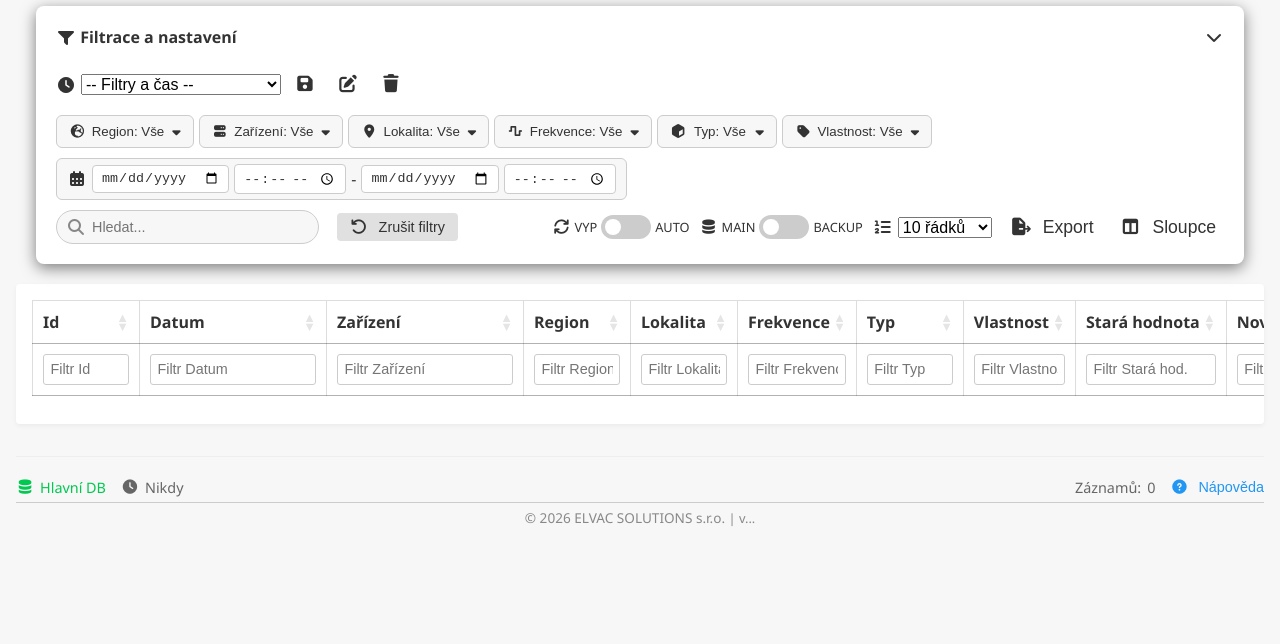
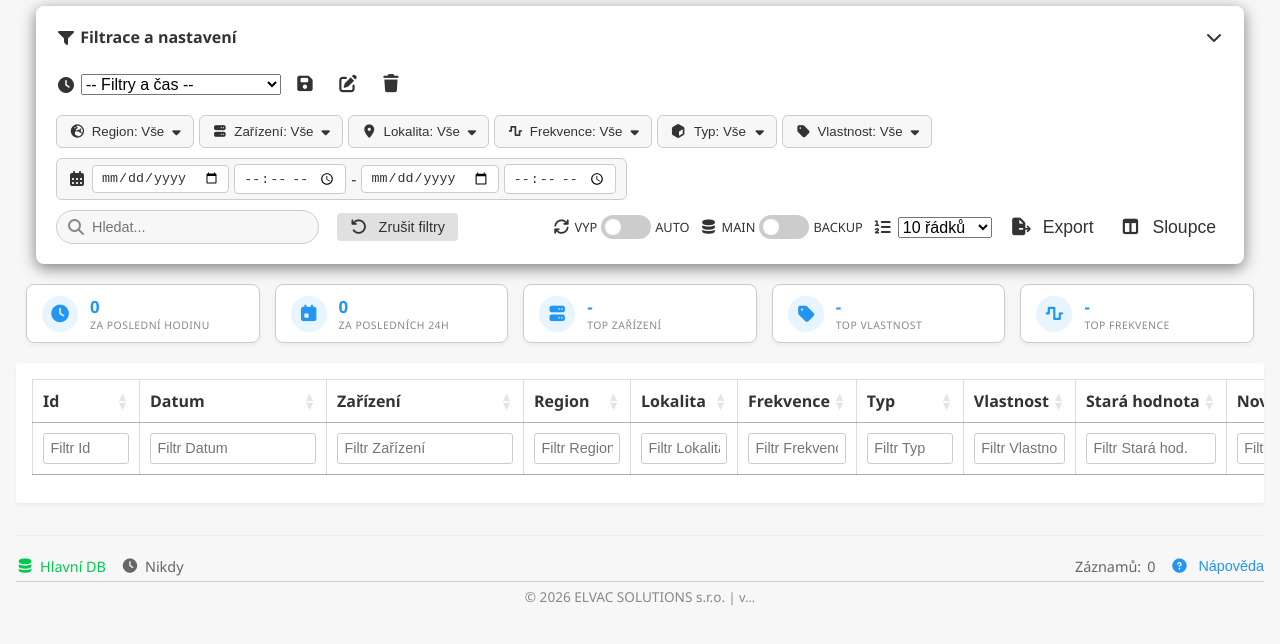
Before and after one commit to grycroman-dev/historian_web_rs, a website: page public/index.html in a window 1280 px wide. Shown: the part 86-730 px from the top of the page. Drawn offline with Linux system fonts and the light colour scheme; no server answers.

Commit message:
v2.0.15 - Implementace statistik v reálném čase a navigace klávesnicí

```diff
--- a/public/app.js
+++ b/public/app.js
@@ -802,6 +802,16 @@ $(document).ready(function () {
       const now = new Date();
       const utcString = now.toISOString().replace('T', ' ').substring(0, 19) + ' UTC';
       $('#lastUpdate').text(utcString);
+
+      // Update Real-time Stats from server JSON response
+      const json = api.ajax.json();
+      if (json && json.stats) {
+        $('#statLastHour').text(json.stats.count1h.toLocaleString());
+        $('#statLast24h').text(json.stats.count24h.toLocaleString());
+        $('#statTopDevice').text(json.stats.topDevice).attr('title', json.stats.topDevice);
+        $('#statTopProperty').text(json.stats.topProperty).attr('title', json.stats.topProperty);
+        $('#statTopFrequency').text(json.stats.topFrequency).attr('title', json.stats.topFrequency);
+      }
     }
   });
 
--- a/public/index.html
+++ b/public/index.html
@@ -167,6 +167,44 @@
     </div>
   </div>
 
+  <div class="stats-bar" id="statsBar">
+    <div class="stat-card">
+      <div class="stat-icon"><i class="fas fa-clock"></i></div>
+      <div class="stat-info">
+        <span class="stat-value" id="statLastHour">0</span>
+        <span class="stat-label">Za poslední hodinu</span>
+      </div>
+    </div>
+    <div class="stat-card">
+      <div class="stat-icon"><i class="fas fa-calendar-day"></i></div>
+      <div class="stat-info">
+        <span class="stat-value" id="statLast24h">0</span>
+        <span class="stat-label">Za posledních 24h</span>
+      </div>
+    </div>
+    <div class="stat-card">
+      <div class="stat-icon"><i class="fas fa-server"></i></div>
+      <div class="stat-info">
+        <span class="stat-value" id="statTopDevice">-</span>
+        <span class="stat-label">Top Zařízení</span>
+      </div>
+    </div>
+    <div class="stat-card">
+      <div class="stat-icon"><i class="fas fa-tag"></i></div>
+      <div class="stat-info">
+        <span class="stat-value" id="statTopProperty">-</span>
+        <span class="stat-label">Top Vlastnost</span>
+      </div>
+    </div>
+    <div class="stat-card">
+      <div class="stat-icon"><i class="fas fa-wave-square"></i></div>
+      <div class="stat-info">
+        <span class="stat-value" id="statTopFrequency">-</span>
+        <span class="stat-label">Top Frekvence</span>
+      </div>
+    </div>
+  </div>
+
   <main>
     <div class="table-wrapper">
       <table id="recordsTable" class="display nowrap" role="grid" aria-label="Auditní záznamy">
--- a/public/style.css
+++ b/public/style.css
@@ -1103,3 +1103,67 @@ body.dark-mode mark {
   background-color: #f57c00 !important;
   color: #fff !important;
 }
+
+/* Real-time Stats Bar */
+.stats-bar {
+  display: flex;
+  flex-wrap: wrap;
+  gap: 15px;
+  margin: 0 0 20px 0;
+  padding: 0 10px;
+}
+
+.stat-card {
+  background: var(--card-bg);
+  border: 1px solid var(--border-color);
+  border-radius: 8px;
+  padding: 10px 15px;
+  display: flex;
+  align-items: center;
+  gap: 12px;
+  box-shadow: 0 2px 5px rgba(0, 0, 0, 0.05);
+  transition: transform 0.2s, box-shadow 0.2s;
+  flex: 1;
+  min-width: 180px;
+}
+
+.stat-card:hover {
+  transform: translateY(-2px);
+  box-shadow: 0 4px 10px rgba(0, 0, 0, 0.1);
+}
+
+.stat-icon {
+  width: 36px;
+  height: 36px;
+  background: rgba(33, 150, 243, 0.1);
+  color: var(--primary-color);
+  border-radius: 50%;
+  display: flex;
+  align-items: center;
+  justify-content: center;
+  font-size: 1.1rem;
+  flex-shrink: 0;
+}
+
+.stat-info {
+  display: flex;
+  flex-direction: column;
+  overflow: hidden;
+}
+
+.stat-value {
+  font-size: 1.05rem;
+  font-weight: bold;
+  color: var(--primary-color);
+  white-space: nowrap;
+  overflow: hidden;
+  text-overflow: ellipsis;
+}
+
+.stat-label {
+  font-size: 0.65rem;
+  color: #888;
+  text-transform: uppercase;
+  letter-spacing: 0.5px;
+  white-space: nowrap;
+}
```
Also changed, not shown: server.js (+29 -1 lines), CHANGELOG.md.
